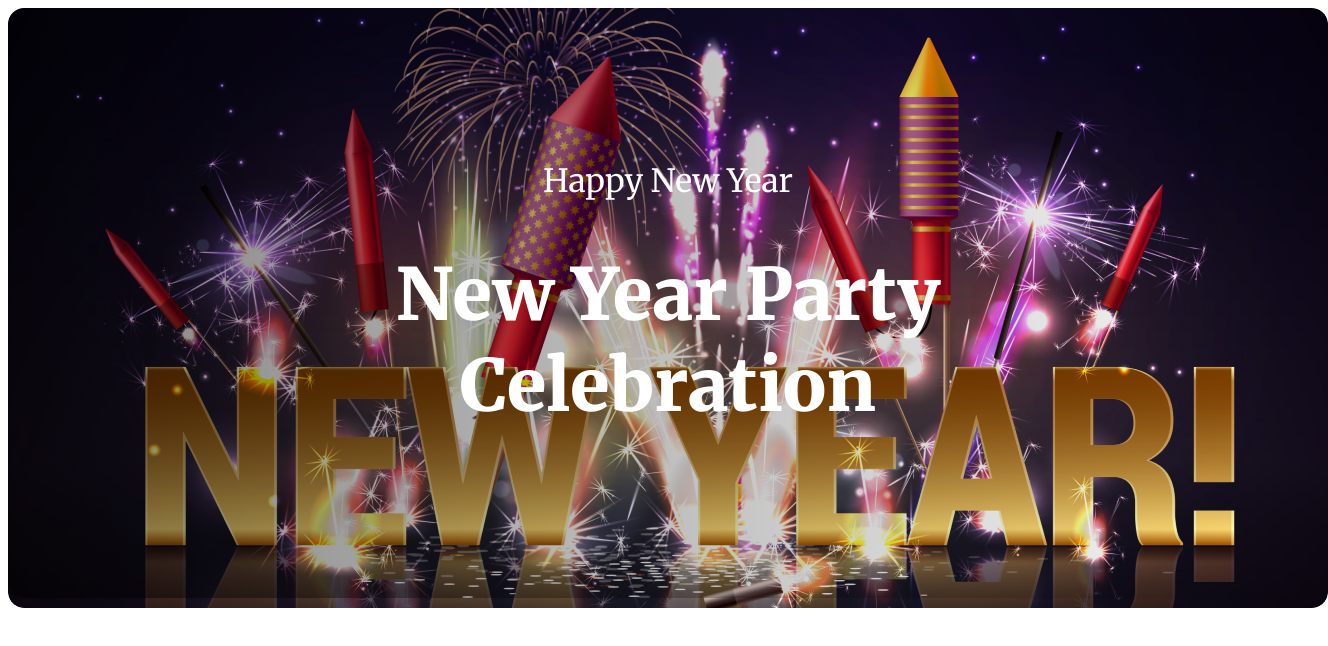
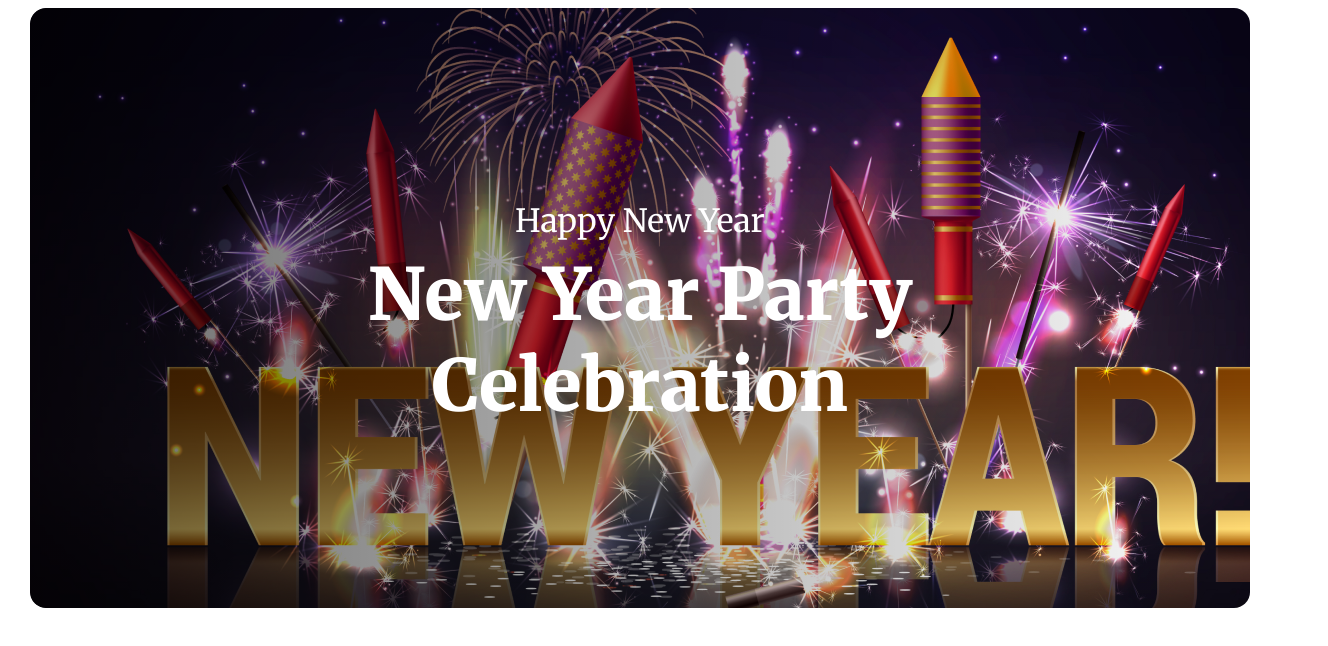
Before and after one commit to masud-k/assignment-1, a plain HTML site: page index.html in a window 1280 px wide. Shown: the whole page, 1328 px wide, since content can reach past the window. Drawn offline with Linux system fonts and the light colour scheme.

Commit message:
banner added

```diff
--- a/styles.css
+++ b/styles.css
@@ -5,7 +5,7 @@
 }
 .banner {
     background-image: url(./resources/Banner\ Image.png);
-    width: 1320px;
+    width: 1220px;
     height: 600px;
     font-family: 'Merriweather', serif;
     color: #FFF;
@@ -14,11 +14,11 @@
 }
 .title {
     border-radius: 16px;
-    height: 480px;
+    height: 450px;
     text-align: center;
-    padding-top: 110px;
+    padding-top: 150px;
     background-image: linear-gradient(to right,
-    rgba(0, 0, 0, 0.5),
+    rgba(0, 0, 0, 0.6),
     rgba(0, 0, 0, 0));
 }
 .new-year{
@@ -30,5 +30,6 @@
     font-size: 72px;
     font-weight: 900;
     padding: 0px 177px;
+    transform: translateY(-40px);
 
 }
```
